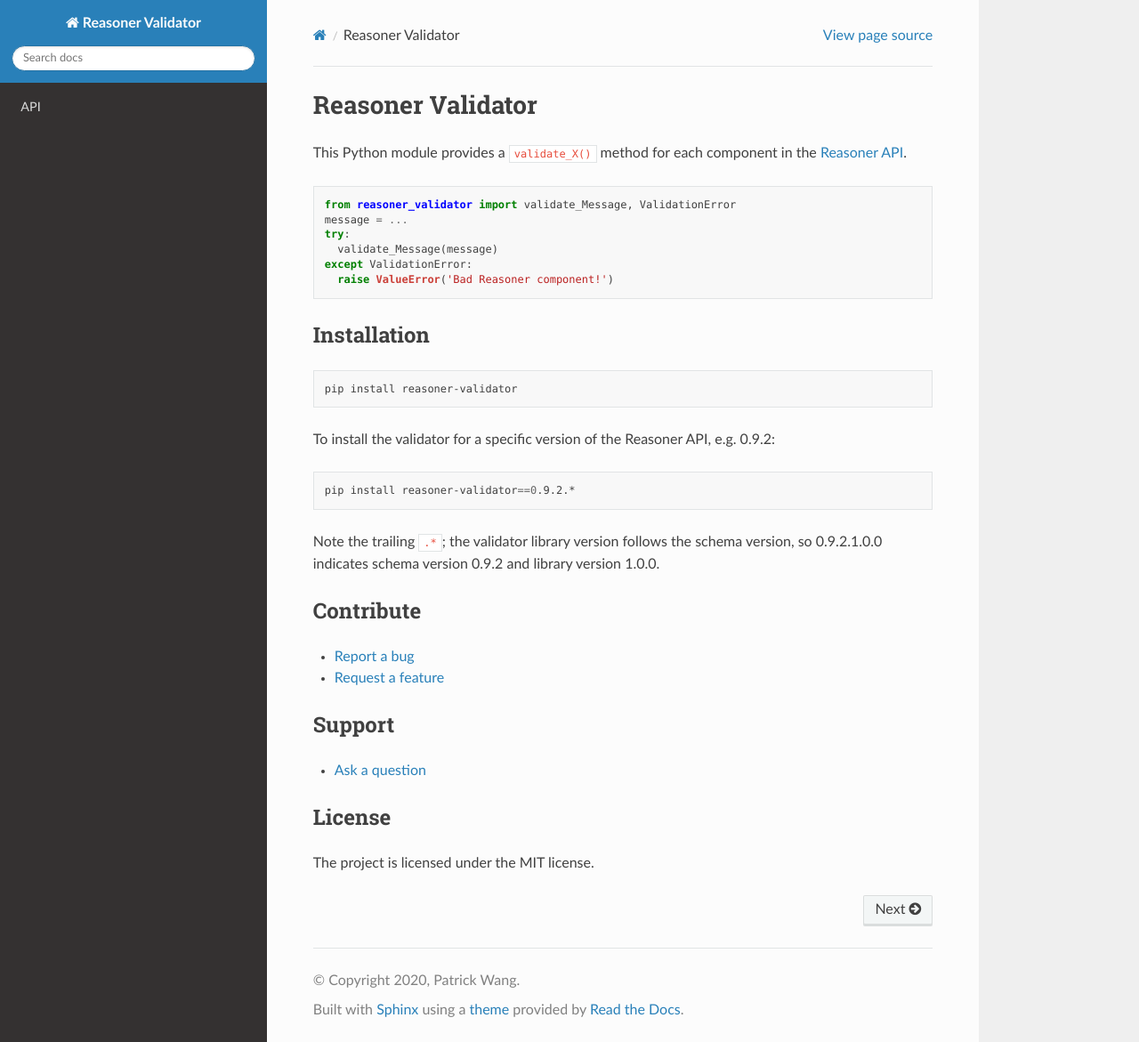
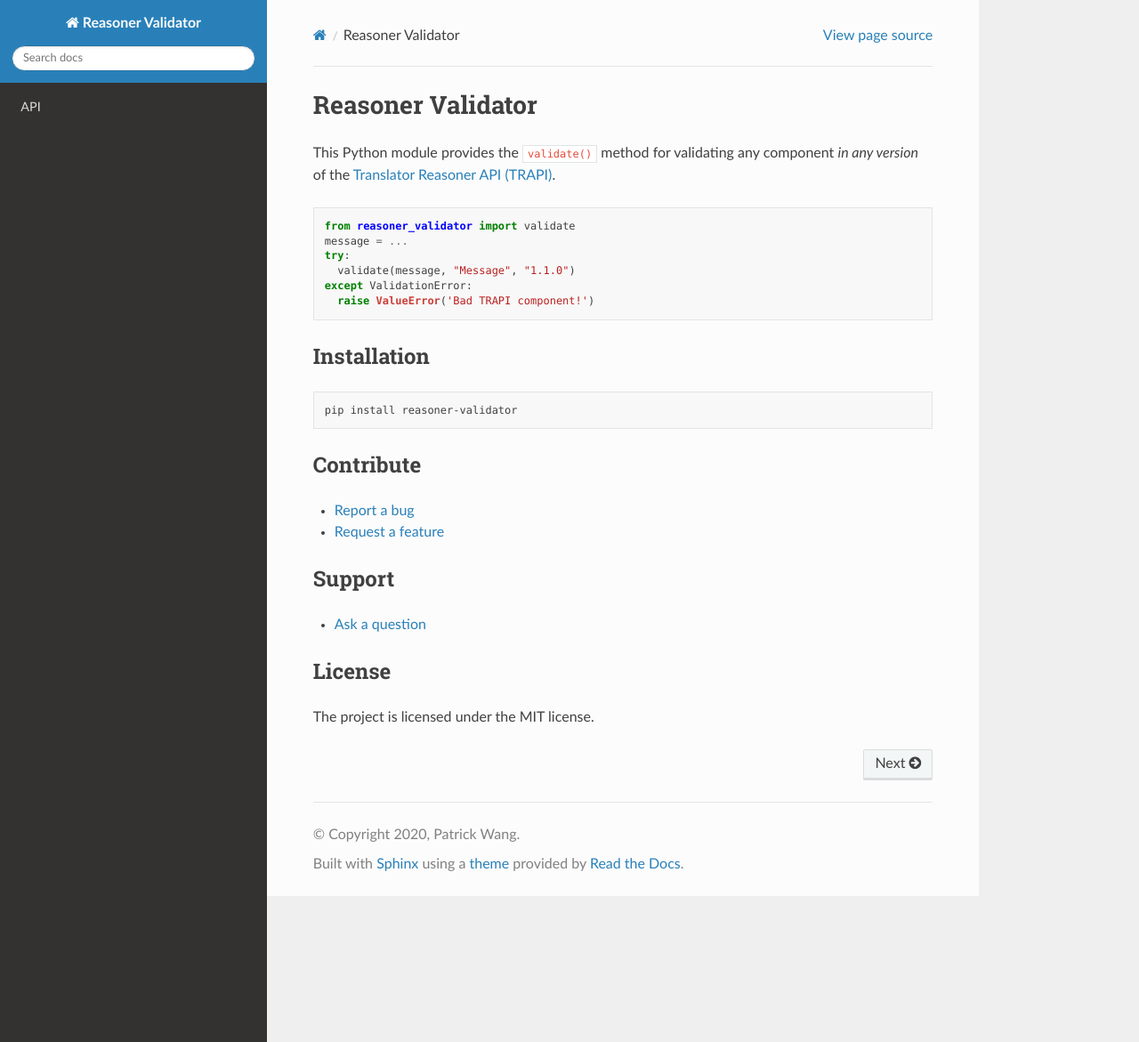
Before and after one commit to NCATSTranslator/reasoner-validator, a Sphinx documentation site: the page built from docs/index.rst, in a window 1280 px wide and 1171 px high. Shown: the whole window at 89% size. Built offline with Sphinx 7.4.7 and the Read the Docs theme 2.0.0, drawn with Linux system fonts in a browser that asks for light colours.

```diff
--- a/docs/index.rst
+++ b/docs/index.rst
@@ -1,17 +1,17 @@
 Reasoner Validator
 ==================
 
-This Python module provides a :code:`validate_X()` method for each component in the
-`Reasoner API <https://github.com/NCATSTranslator/ReasonerAPI/blob/master/TranslatorReasonerAPI.yaml>`_.
+This Python module provides the :code:`validate()` method for validating any component *in any version* of the
+`Translator Reasoner API (TRAPI) <https://github.com/NCATSTranslator/ReasonerAPI/blob/master/TranslatorReasonerAPI.yaml>`_.
 
 .. code-block:: python
 
-    from reasoner_validator import validate_Message, ValidationError
+    from reasoner_validator import validate
     message = ...
     try:
-      validate_Message(message)
+      validate(message, "Message", "1.1.0")
     except ValidationError:
-      raise ValueError('Bad Reasoner component!')
+      raise ValueError('Bad TRAPI component!')
 
 .. toctree::
    :maxdepth: 1
@@ -25,16 +25,6 @@ Installation
 .. code-block:: bash
 
   pip install reasoner-validator
-
-
-To install the validator for a specific version of the Reasoner API, e.g. 0.9.2:
-
-.. code-block:: bash
-
-  pip install reasoner-validator==0.9.2.*
-
-Note the trailing :code:`.*`; the validator library version follows the schema version,
-so 0.9.2.1.0.0 indicates schema version 0.9.2 and library version 1.0.0.
 
 Contribute
 ----------
```
Also changed, not shown: README.md (+7 -2 lines).
